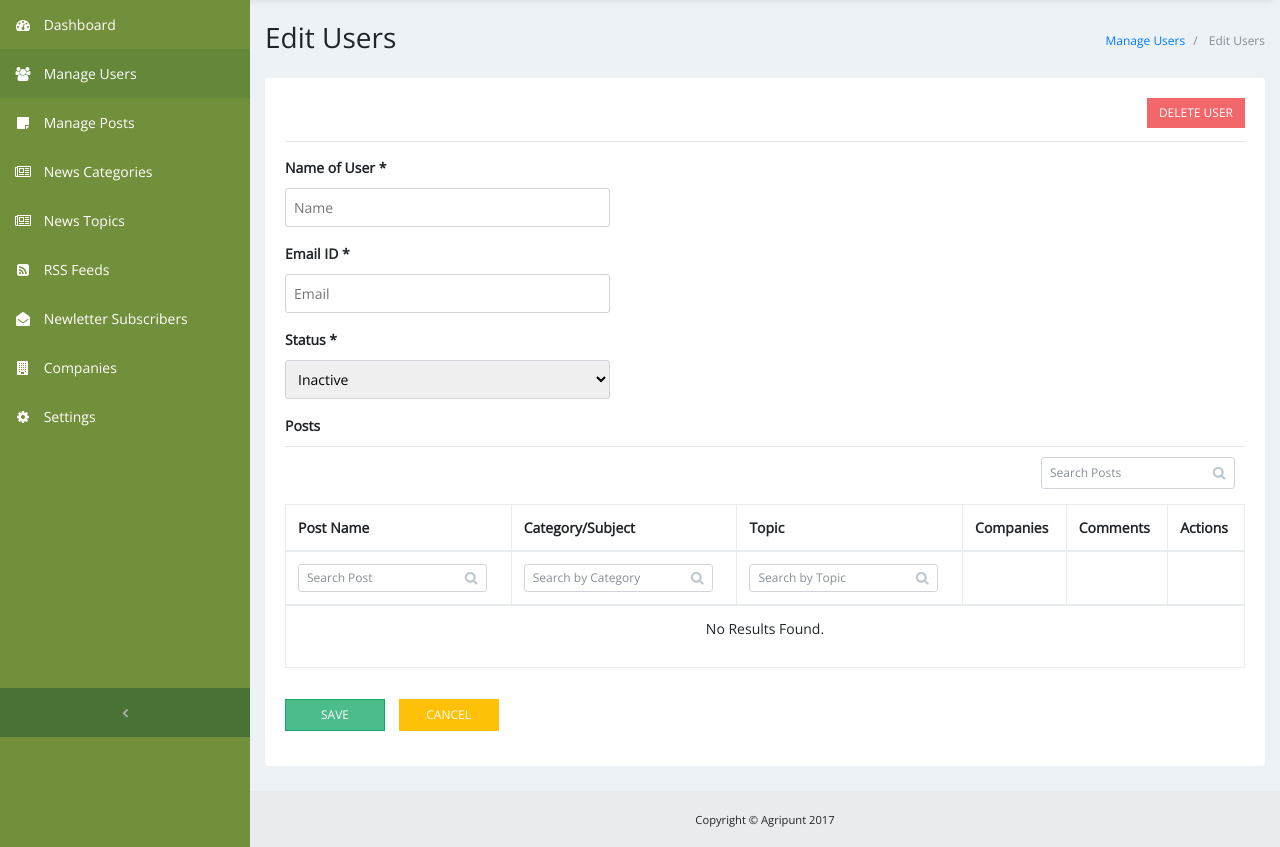
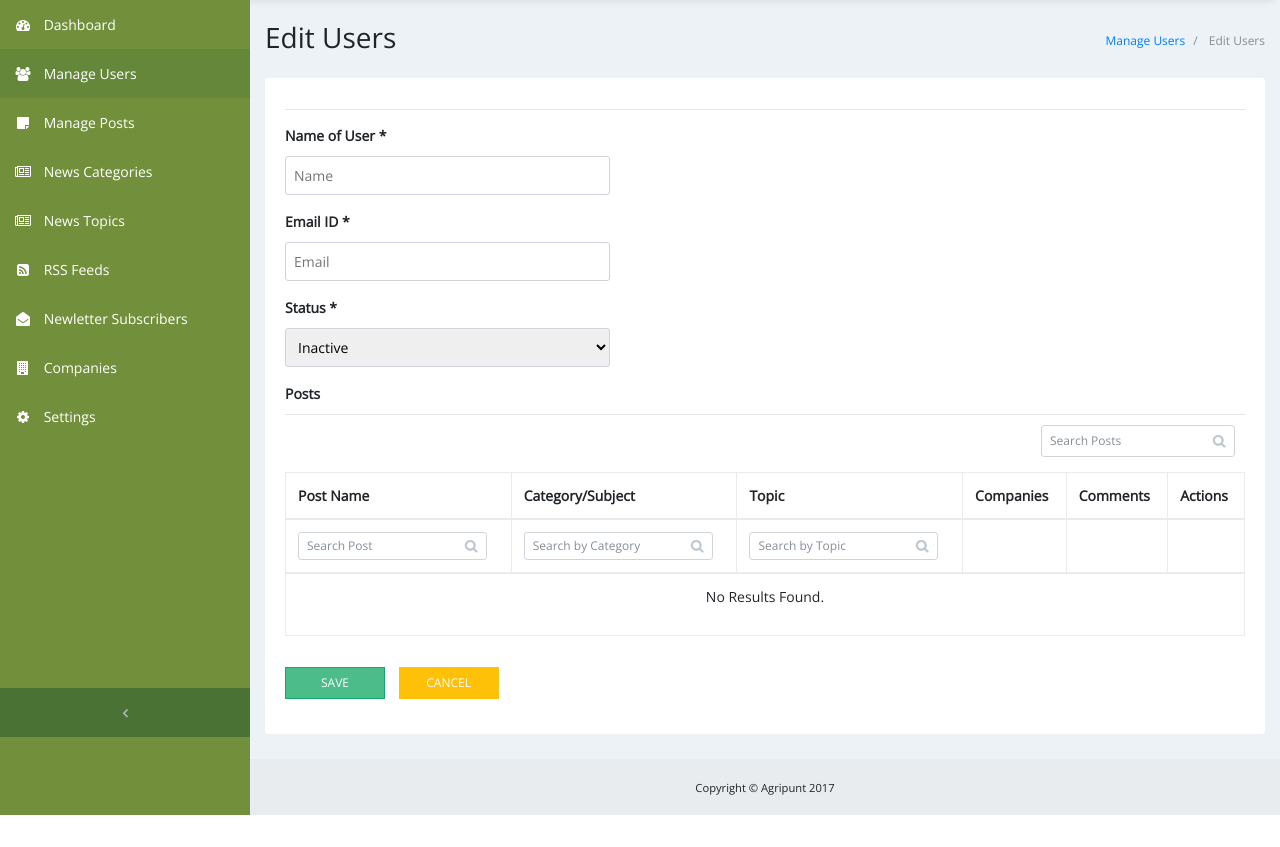
Before and after one commit to robywts/Agripunt_core, a PHP site: page /users/edit_users.php in a window 1280 px wide. Shown: the part 56-903 px from the top of the page. After the commit the page ends 871 px from the top, so only its background shows below. Run offline with PHP 8.4, Linux system fonts and the light colour scheme; the visitor is signed in with stand-in values (Sample User, id 1); data that the repository does not hold is empty.

Commit message:
'update'

```diff
--- a/users/edit_users.php
+++ b/users/edit_users.php
@@ -97,7 +97,7 @@ if (isset($error) && $error != '') {
                                     <div class="col-sm-12 col-md-12 float-right text-right pr0">
 
 
-                                        <a class="btn delete table-top-btn delete-item" onClick="return confirm('Are you sure you want to delete this?');" href='delete.php?id=<?php echo $id ?>'>Delete User</a>
+                                                                                <!--<a class="btn delete table-top-btn delete-item" onClick="return confirm('Are you sure you want to delete this?');" href='delete.php?id=<?php echo $id ?>'>Delete User</a>-->
                                     </div>
 
                                 </div>
```
Lines whose indentation alone changed are shown as unchanged.
